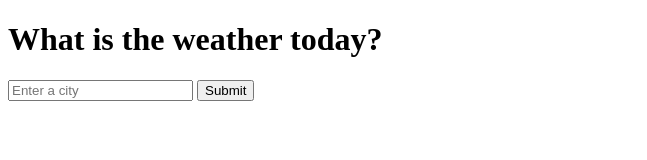
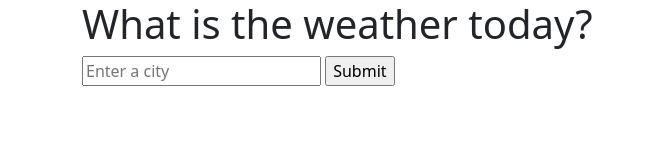
Before and after one commit to annadowding/vanilla-javascript-weather-app, a plain HTML site: page index.html in a window 1280 px wide. Shown: the whole page, without its empty margins (0-647 px from the left). Drawn offline with nearby package versions, Linux system fonts and the light colour scheme.

Commit message:
Imported bootstrap css and js

```diff
--- a/index.html
+++ b/index.html
@@ -3,13 +3,18 @@
 <head>
     <meta charset="UTF-8">
     <meta name="viewport" content="width=device-width, initial-scale=1.0">
+        <link href="https://cdn.jsdelivr.net/npm/bootstrap@5.3.2/dist/css/bootstrap.min.css" rel="stylesheet" integrity="sha384-T3c6CoIi6uLrA9TneNEoa7RxnatzjcDSCmG1MXxSR1GAsXEV/Dwwykc2MPK8M2HN" crossorigin="anonymous">
+<script src="https://cdn.jsdelivr.net/npm/bootstrap@5.3.2/dist/js/bootstrap.min.js" integrity="sha384-BBtl+eGJRgqQAUMxJ7pMwbEyER4l1g+O15P+16Ep7Q9Q+zqX6gSbd85u4mG4QzX+" crossorigin="anonymous"></script>
     <title>Vanilla JS Weather App</title>
 </head>
 <body>
-    <h1>What is the weather today?</h1>
-    <form>
-        <input type="search" placeholder="Enter a city">
-        <input type="submit">
-    </form>
+    <div class="container">
+        <h1>What is the weather today?</h1>
+        <form>
+            <input type="search" placeholder="Enter a city">
+            <input type="submit">
+        </form>
+    </div>
+
 </body>
 </html>
```
